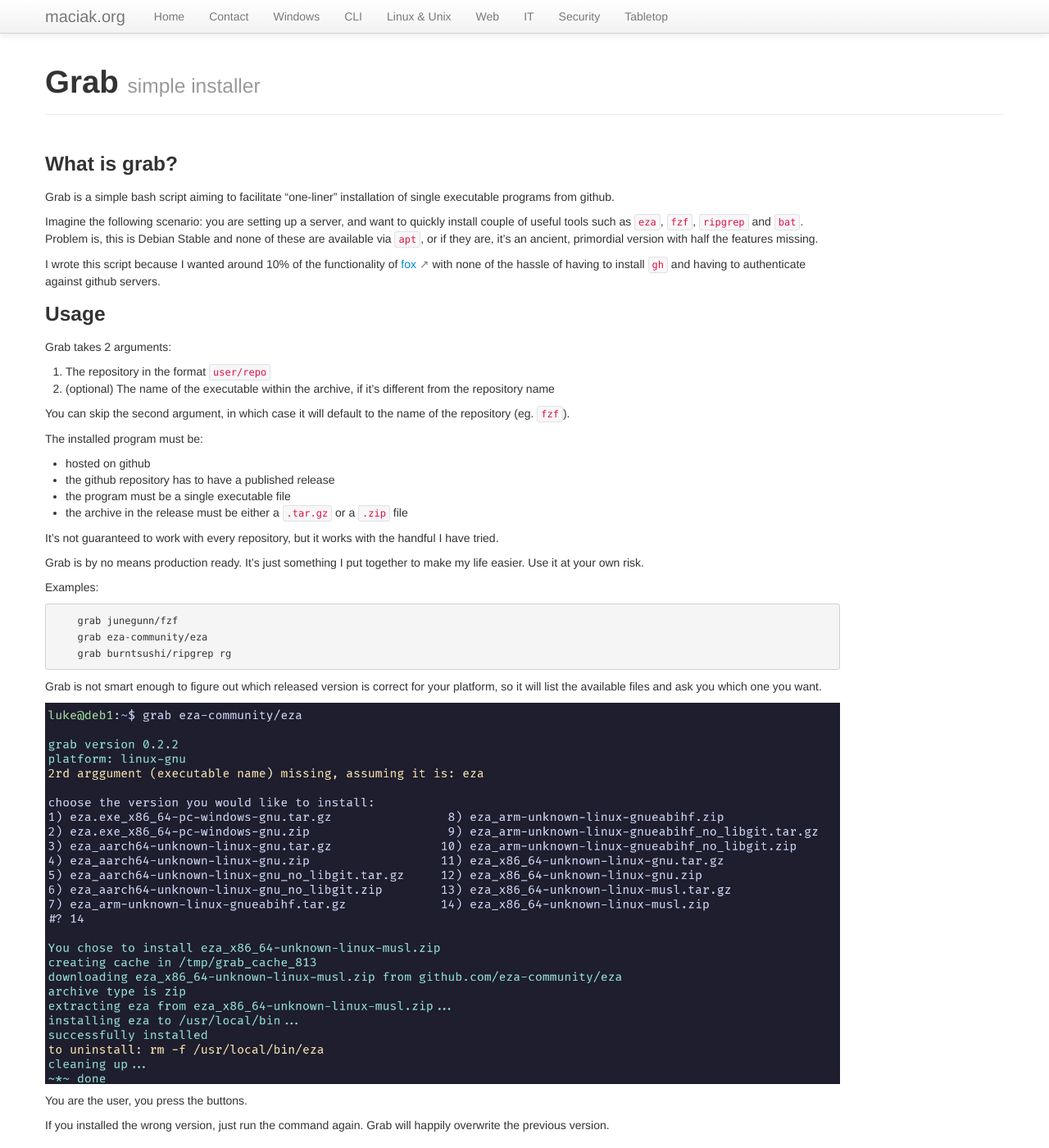
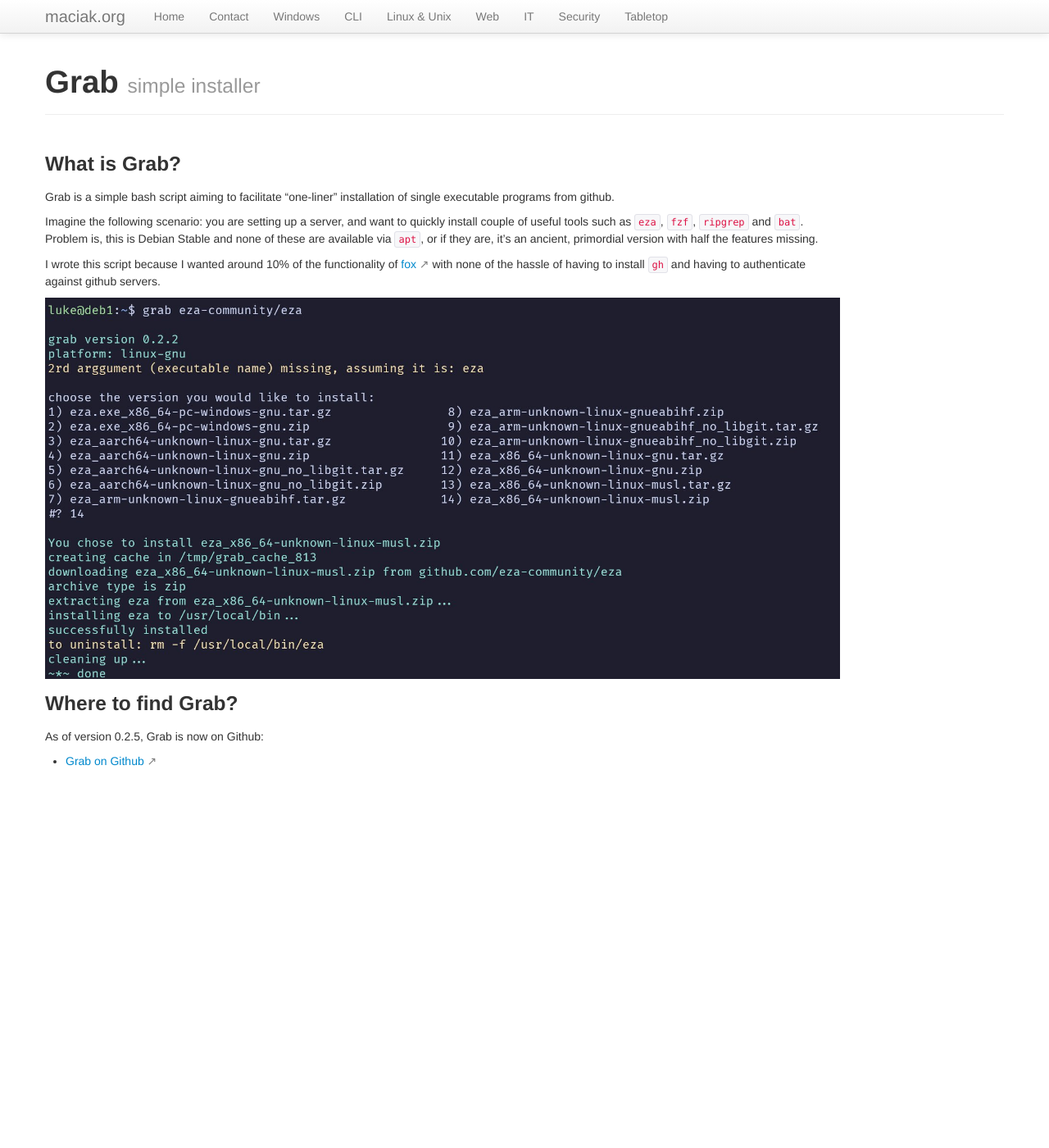
Before and after one commit to maciakl/maciak.org, a Jekyll site: the page built from _lin/grab.md, in a window 1280 px wide and 1400 px high. Shown: the whole window at 82% size. Built offline with Jekyll 4.4.1, drawn with Linux system fonts in a browser that asks for light colours; some of the changed text lies outside the part shown.

Commit message:
grab update

````diff
--- a/_lin/grab.md
+++ b/_lin/grab.md
@@ -5,7 +5,7 @@ subtitle: simple installer
 description: simple installer script
 ---
 
-### What is grab?
+### What is Grab?
 
 Grab is a simple bash script aiming to facilitate "one-liner" installation of single executable programs from github.
 
@@ -13,74 +13,10 @@ Imagine the following scenario: you are setting up a server, and want to quickly
 
 I wrote this script because I wanted around 10% of the functionality of [fox](https://www.getfox.sh/) with none of the hassle of having to install `gh` and having to authenticate against github servers.
 
+![grab screenshot](/images/grab.jpg)
 
-### Usage
+### Where to find Grab?
 
-Grab takes 2 arguments:
+As of version 0.2.5, Grab is now on Github:
 
-1. The repository in the format `user/repo`
-3. (optional) The name of the executable within the archive, if it's different from the repository name
-
-You can skip the second argument, in which case it will default to the name of the repository (eg. `fzf`).
-
-The installed program must be:
-
-- hosted on github
-- the github repository has to have a published release
-- the program must be a single executable file
-- the archive in the release must be either a `.tar.gz` or a `.zip` file
-
-It's not guaranteed to work with every repository, but it works with the handful I have tried.
-
-Grab is by no means production ready. It's just something I put together to make my life easier. Use it at your own risk.
-
-Examples:
-
-```bash
-    grab junegunn/fzf
-    grab eza-community/eza
-    grab burntsushi/ripgrep rg
-```
-Grab is not smart enough to figure out which released version is correct for your platform, so it will list the available files and ask you which one you want.
-
-![grab example](/images/grab.jpg)
-
-You are the user, you press the buttons.
-
-If you installed the wrong version, just run the command again. Grab will happily overwrite the previous version.
-
-### Dependencies
-
-Grab requires `wget`, `curl`, `unzip` and `tar`. Most of these should be installed by default. If you are missing them, you can install them using your package manager. For example, on Debian-based systems you can run:
-
-```bash
-sudo apt install wget curl unzip tar
-```
-
-
-### Uninstalling Programs Installed with Grab
-
-Grab installs programs in `/usr/local/bin/`. To uninstall a program called `foo` just run:
-
-```bash
-    sudo rm -f /usr/local/bin/foo
-```
-
-
-### Installing / Upgrading
-
-To install and/or upgrade `grab`, you can use the following command:
-
-```bash
-sudo wget -qN https://maciak.org/grab -O /usr/local/bin/grab \
-&& sudo chmod +x /usr/local/bin/grab
-```
-
-
-### Source Code
-
-Here is the source code for `grab` in it's entireity:
-
-<script src="https://gist.github.com/maciakl/a3b689230b155227abeb35a462cb6478.js"></script>
-
-If this script gets too big I will set up a proper repository.
+- <a href="https://github.com/maciakl/grab" target="_blank">Grab on Github</a>
--- a/cli.html
+++ b/cli.html
@@ -15,6 +15,7 @@ order: 6
     <li><a href="https://github.com/maciakl/os">os</a> - a cross platform os detection tool.</li>
     <li><a href="https://github.com/maciakl/pv">pv</a> - a previewer for LF file manager.</li>
     <li><a href="https://github.com/maciakl/myip">myip</a> - display your IP address.</li>
+    <li><a href="https://github.com/maciakl/grab">grab</a> - command line installer script.</li>
     <li><a href="https://github.com/maciakl/dashword">dashword</a> - simple password generator.</li>
     <li><a href="https://github.com/maciakl/post">post</a> - http post a file to an upload site.</li>
     <li><a href="https://github.com/maciakl/sieve">sieve</a> - filter text files.</li>
````
Also changed, not shown: 1 other file.
